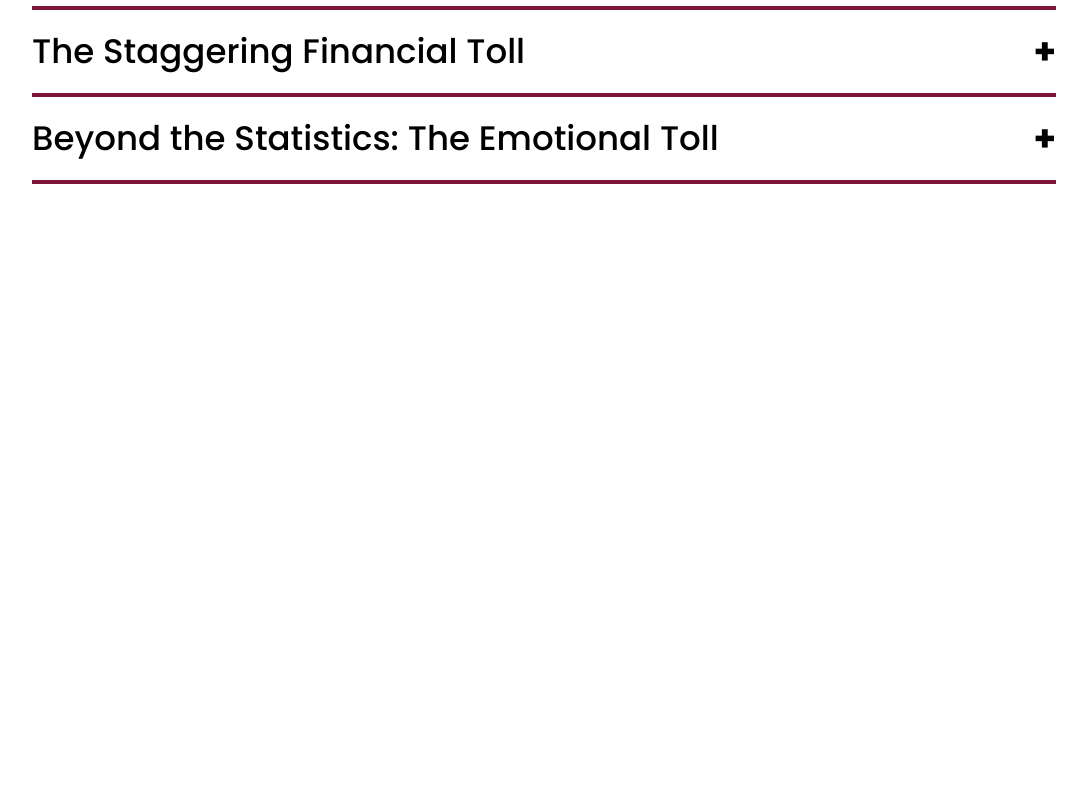
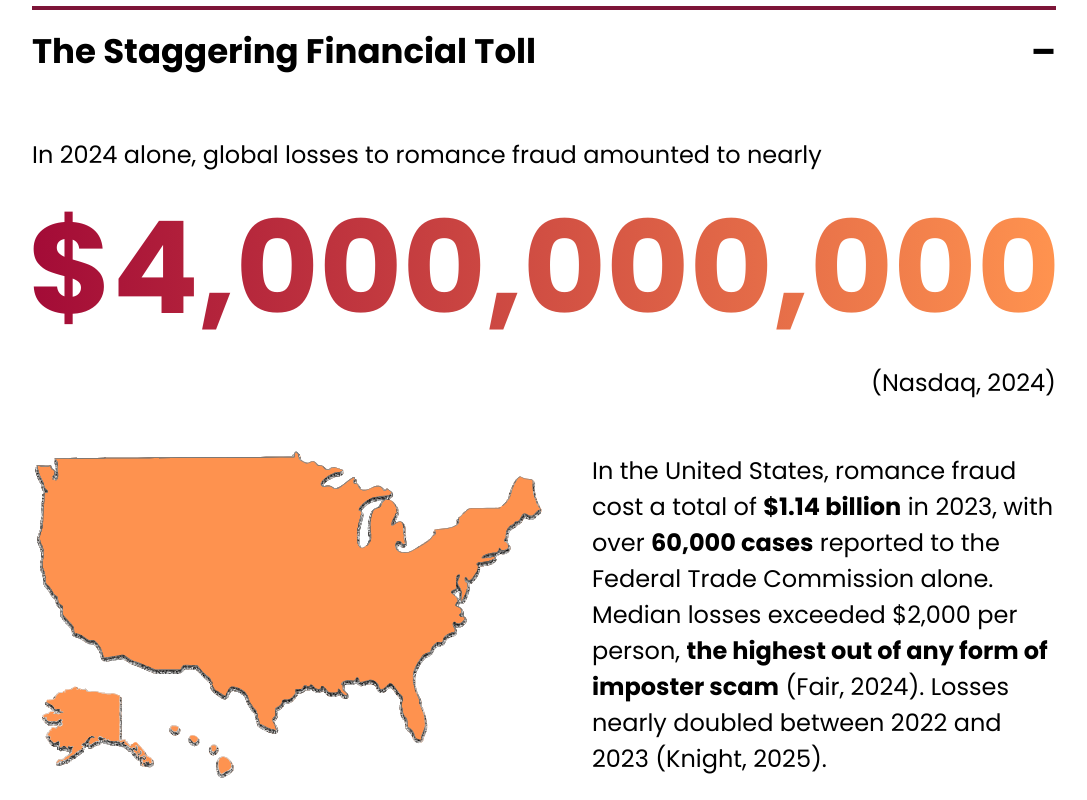
Before and after one commit to heavens-potato/open-hearts, a Next.js app in the folder open-hearts/: page /learn in a window 1280 px wide. Shown: the part 1020-1820 px from the top of the page, without its empty margins (96-1183 px from the left). Before the commit the page ends 1252 px from the top, so only its background shows below. Built offline with nearby package versions, Linux system fonts and the light colour scheme; a web font is replaced by a local one.

Commit message:
Added US stat section

```diff
--- a/open-hearts/src/app/learn/page.js
+++ b/open-hearts/src/app/learn/page.js
@@ -8,12 +8,13 @@ import { Typography } from "@mui/material";
 import Image from "next/image";
 import learnGraphic from "../../components/images/learn-component.svg";
 import handHeartGraphic from "../../components/images/hand-heart.svg";
+import America from "../../components/images/america.svg";
 import { motion } from "framer-motion";
 
 export default function learn() {
     const theme = useTheme();
 
-    const [openIndex, setOpenIndex] = useState(null);
+    const [openIndex, setOpenIndex] = useState(0);
 
     const toggleAccordion = (index) => {
         setOpenIndex(openIndex === index ? null : index);
@@ -25,7 +26,7 @@ export default function learn() {
         {
             title: "The Staggering Financial Toll",
             content:
-                <div className="w-full h-full gap-12">
+                <div className="w-full h-full gap-12 py-12">
                     <Typography
                         sx={{
                             fontSize: {
@@ -79,6 +80,32 @@ export default function learn() {
                     >
                         (Nasdaq, 2024)
                     </Typography>
+                    <div className="w-full h-full flex flex-col md:flex-row pt-12 gap-12 items-center">
+                        <Image src={America} alt="orange graphic of American map" className="w-full md:w-[50%] h-auto object-fit"/>
+                        <Typography
+                        sx={{
+                            fontSize: {
+                                xs: theme.typography.h6.fontSize,
+                                sm: theme.typography.h6.fontSize,
+                                md: theme.typography.h6.fontSize,
+                                lg: theme.typography.h5.fontSize,
+                                xl: theme.typography.h5.fontSize,
+                            },
+                            color: "black",
+                            justifyContent: "center",
+                            width: {
+                                xs: '100%',
+                                sm: '100%',
+                                md: '100%',
+                                lg: '50%',
+                                xl: '50%'
+                            },
+                        }}
+                    >
+                        In the United States, romance fraud cost a total of <span className="font-bold">$1.14 billion</span> in 2023, with over <span className="font-bold">60,000 cases</span> reported to the Federal Trade Commission alone.
+                        Median losses exceeded $2,000 per person, <span className="font-bold">the highest out of any form of imposter scam</span> (Fair, 2024). Losses nearly doubled between 2022 and 2023 (Knight, 2025).
+                    </Typography>
+                    </div>
                 </div>
         },
         {
```
Also changed, not shown: open-hearts/src/components/images/america.svg (added).
